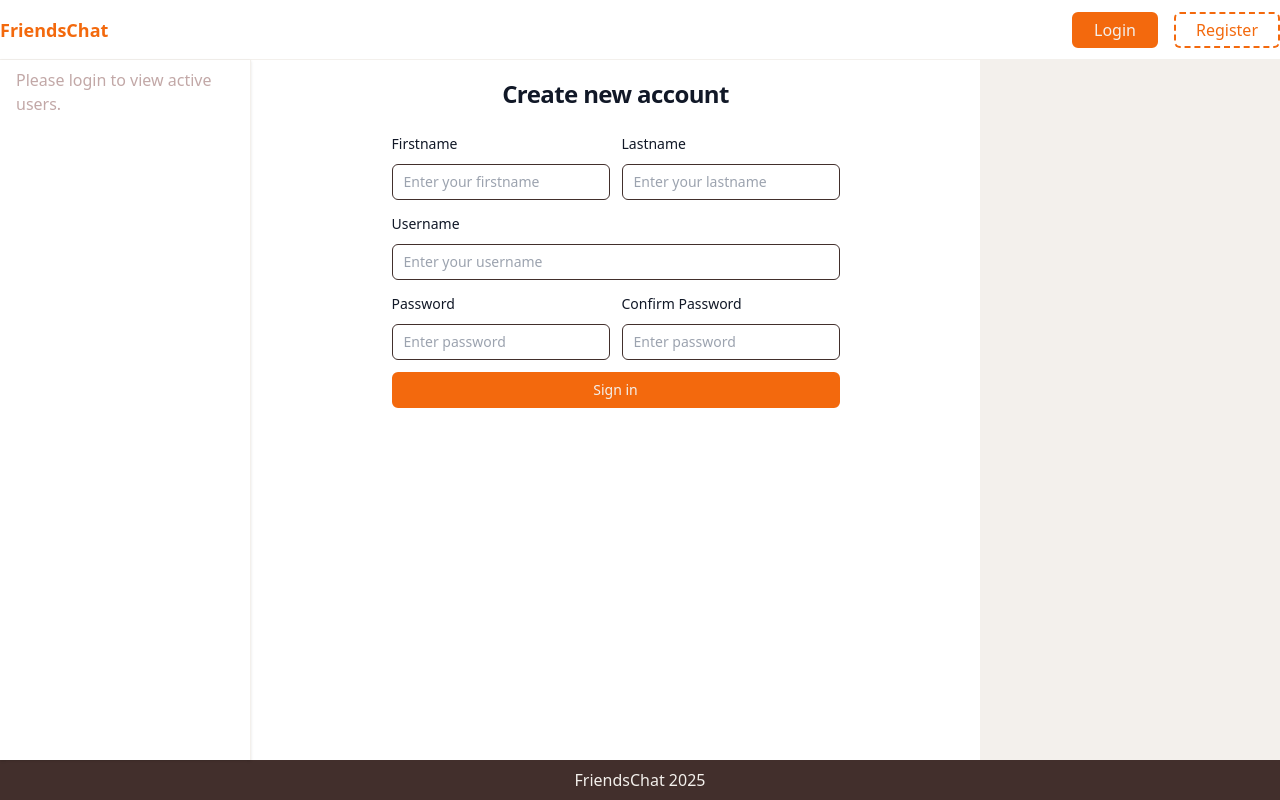
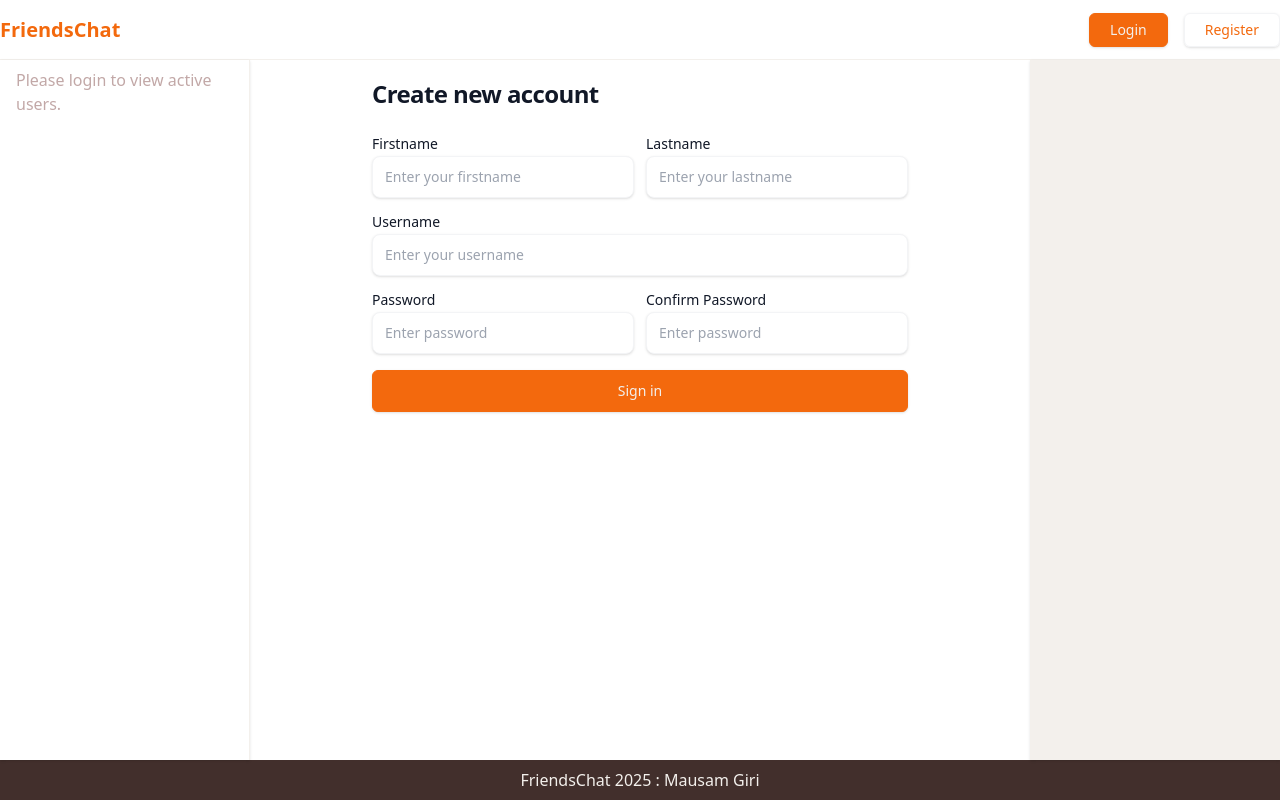
Before and after one commit to mausam-giri/Friends-DjangoChat, a Django app: template base/templates/pages/register.html in a window 1280 px wide. Run offline with Django 3.2, Linux system fonts and the light colour scheme; the template is opened without the code that fills it, so the values that code supplies are empty; some libraries are stand-ins or nearby versions.

Commit message:
update responsiveness

```diff
--- a/base/templates/layout.html
+++ b/base/templates/layout.html
@@ -45,16 +45,16 @@
       }
         @layer components {
             .btn {
-              @apply font-medium rounded-lg px-5 py-1 border-2 border-gray-100 rounded-md text-dark;
+              @apply font-medium rounded-lg px-5 py-1 border shadow border-gray-100 rounded-md text-dark;
             }
             .btn__primary {
-              @apply bg-primary text-light border-primary hover:bg-primary/90;
+              @apply border-primary bg-primary text-light hover:bg-primary/90;
             }
             .btn__outline{
                 @apply border-dashed border-primary text-primary transition-all duration-300 hover:bg-primary hover:text-white
             }
             .form__input{
-              @apply block w-full rounded-md bg-white px-3 py-1.5 text-base text-dark outline outline-1 -outline-offset-1 focus:outline focus:outline-2 focus:-outline-offset-2 focus:outline-indigo-600 sm:text-sm/6
+              @apply block w-full rounded-lg border bg-white px-3 py-2 text-base text-dark border border-gray-100 shadow focus:outline focus:outline-2 focus:-outline-offset-2 focus:outline-indigo-600 sm:text-sm/6
             }
             .message-sent{
               @apply !rounded-tr-none ml-auto bg-green-300
@@ -88,7 +88,7 @@
     </section>
 
     <footer class="w-full flex items-center justify-center bg-dark h-[40px] text-light">
-        FriendsChat 2025
+        FriendsChat 2025 : Mausam Giri
     </footer>
 
     {% block scripts %}
--- a/base/templates/navbar.html
+++ b/base/templates/navbar.html
@@ -1,20 +1,20 @@
-<div class="max-w-7xl mx-auto flex justify-between items-center h-full">
+<div class="max-w-7xl mx-auto flex justify-between items-center h-full px-4 sm:px-0">
     <div>
-        <h2 class="text-primary text-lg font-semibold">FriendsChat</h2>
+        <h2 class="text-primary text-xl font-bold">FriendsChat</h2>
     </div>
 
     {% if user.is_authenticated  %}
         <form action="{% url 'logout' %}" method="post">
             {% csrf_token %}
-            <button type="submit" class="btn btn__primary">Log Out</button>
+            <button type="submit" class="btn text-danger text-sm/6 hover:shadow-md">Log Out</button>
         </form>
         {% comment %} <div class="flex items-center">
             <a href="/login" class="btn btn__primary">Logout</a>
         </div> {% endcomment %}
     {% else %}
         <div class="flex items-center gap-4">
-            <a href="/login" class="btn btn__primary">Login</a>
-            <a href="/register" class="btn btn__outline">Register</a>
+            <a href="/login" class="btn btn__primary text-sm/6">Login</a>
+            <a href="/register" class="btn text-primary text-sm/6">Register</a>
         </div>
     {% endif %}
 </div>
--- a/base/templates/pages/chat-app.html
+++ b/base/templates/pages/chat-app.html
@@ -15,13 +15,13 @@
                         </svg>
                     </a>
                    <div class="flex items-center gap-2">
-                    <img src="https://avatar.iran.liara.run/username?username={{ friend.get_full_name }}&size=32&format=png&background=FF9800&color=ffffff" alt="" class="h-8 aspect-square drop-shadow">
+                    <img src="https://avatar.iran.liara.run/username?username={{ friend.get_full_name }}&size=32&format=png&background=FF9800&color=ffffff" alt="" class="h-8 aspect-square drop-shadow  bg-gray-200 rounded-full">
                     <h2 class="capitalize font-semibold">{{friend.get_full_name}}</h2>
                    </div>
                 </div>
             </div>
 
-            <div class="border mb-0.5 px-2 ">
+            <div class="mb-0.5 px-2 ">
 
                 {% include "components/message-area.html" %}
 
--- a/base/templates/pages/register.html
+++ b/base/templates/pages/register.html
@@ -4,22 +4,21 @@
 
 
 <div>
-    <div class="flex min-h-full flex-col justify-center px-6 py-4 lg:px-8">
-        <div class="sm:mx-auto sm:w-full sm:max-w-sm">
-          {% comment %} <img class="mx-auto h-10 w-auto" src="https://tailwindui.com/plus/img/logos/mark.svg?color=indigo&shade=600" alt="Your Company"> {% endcomment %}
-          <h2 class="text-center text-2xl/9 font-bold tracking-tight text-gray-900">Create new account</h2>
+    <div class=" w-fit sm:mx-auto sm:w-full sm:max-w-[600px] mx-auto  flex h-full flex-col justify-center px-6 py-4 lg:px-8">
+        <div>
+          <h2 class="text-2xl/9 font-bold tracking-tight text-gray-900">Create new account</h2>
         </div>
 
-        <div class="mt-2 sm:mx-auto sm:w-full sm:max-w-md">
+        <div class="mt-2 ">
 
           <form class="space-y-3" action="/register" method="POST">
             {% csrf_token %}
 
-            <div class="grid grid-cols-2 items-center gap-3">
+            <div class="grid grid-cols-2 sm:grid-cols-2 items-center gap-3">
               <div>
                 <label for="first_name" class="block text-sm/6 font-medium text-gray-900">Firstname</label>
-                <div class="mt-2">
-                  <input type="text" name="first_name" id="first_name" autocomplete="first_name" placeholder="Enter your firstname" required class="form__input">
+                <div >
+                  <input type="text" name="first_name" id="first_name" autocomplete="first_name" placeholder="Enter your firstname" required class="form__input ">
                   {% if form.first_name.errors %}
                     {{ form.first_name.errors }}
                   {% endif %}
@@ -27,7 +26,7 @@
               </div>
               <div>
                 <label for="last_name" class="block text-sm/6 font-medium text-gray-900">Lastname</label>
-                <div class="mt-2">
+                <div >
                   <input type="text" name="last_name" id="last_name" autocomplete="last_name" placeholder="Enter your lastname" required class="form__input">
                   {% if form.lastname.errors %}
                     {{ form.lastname.errors }}
@@ -38,7 +37,7 @@
 
             <div>
               <label for="username" class="block text-sm/6 font-medium text-gray-900">Username</label>
-              <div class="mt-2">
+              <div >
                 <input type="text" name="username" id="username" autocomplete="username" placeholder="Enter your username" required class="form__input">
                 {% if form.username.errors %}
                   {{ form.username.errors }}
@@ -46,10 +45,10 @@
               </div>
             </div>
 
-            <div class="grid grid-cols-2 gap-3">
+            <div class="grid grid-cols-2 sm:grid-cols-2 gap-3">
               <div>
                 <label for="password1" class="block text-sm/6 font-medium text-gray-900">Password</label>
-                <div class="mt-2">
+                <div >
                   <input type="password" name="password1" id="password1" autocomplete="current-password" placeholder="Enter password" required class="form__input">
 
                 </div>
@@ -57,7 +56,7 @@
 
               <div>
                 <label for="password2" class="block text-sm/6 font-medium text-gray-900">Confirm Password</label>
-                <div class="mt-2">
+                <div >
                   <input type="password" name="password2" id="password2" autocomplete="current-password" placeholder="Enter password" required class="form__input">
 
                 </div>
@@ -68,8 +67,8 @@
                 {{ form.password2.errors }}
               {% endif %}
             </div>
-            <div>
-              <button type="submit" class="btn btn__primary w-full text-sm/6">Sign in</button>
+            <div class="!mt-4">
+              <button type="submit" class="btn btn__primary py-2 shadow text-base w-full text-sm/6">Sign in</button>
             </div>
           </form>
         </div>
--- a/base/templates/settings-sidebar.html
+++ b/base/templates/settings-sidebar.html
@@ -1,3 +1,3 @@
-<aside class="bg-light">
-  <div class="w-[300px]"></div>
+<aside class="bg-light shadow">
+  <div class="md:w-[250px]"></div>
 </aside>
--- a/base/templates/users-sidebar.html
+++ b/base/templates/users-sidebar.html
@@ -1,17 +1,16 @@
 
-<aside class="border-r border-light shadow">
-  <div class="w-[250px]">
+<aside id="sidebar-user-list" class="transition-all duration-300 ease-in border-r border-light shadow w-[65px] md:w-[250px] {% if user.is_authenticated %} block {% else %} hidden sm:block {% endif %}">
 
     {% if user.is_authenticated %}
-      <div class="pt-2 pb-2 pl-4 border-b border-light flex items-center gap-2">
-        <button class="hover:text-secondary rounded-md flex items-center justify-center">
+      <div class="pt-2 pb-2 pl-5 border-b border-light flex items-center gap-4  ">
+        <button type="button" onclick="toggleSidebar()" class="hover:text-secondary rounded-md flex items-center justify-center h-7">
           <svg xmlns="http://www.w3.org/2000/svg" width="20" height="20" viewBox="0 0 24 24" fill="currentColor">
             <path d="M4 18L20 18" stroke="currentColor" stroke-width="2" stroke-linecap="round"/>
             <path d="M4 12L20 12" stroke="currentColor" stroke-width="2" stroke-linecap="round"/>
             <path d="M4 6L20 6" stroke="currentColor" stroke-width="2" stroke-linecap="round"/>
             </svg>
         </button>
-        <h2 class="text-lg font-medium text-highlight">Friends</h2>
+        <h2 id="sidebar-user-heading" class="flex-1 text-lg  text-highlight overflow-hidden hidden sm:block">Friends</h2>
       </div>
 
       {% comment %} https://avatar.iran.liara.run/username?username=[firstname+lastname] {% endcomment %}
@@ -20,8 +19,8 @@
         {% for friend in users %}
 
           <a href="{% url 'chat-app-user' username=friend.username %}" class="pl-4 flex gap-3 items-center border-b border-light pb-2 select-none cursor-pointer">
-            <img src="https://avatar.iran.liara.run/username?username={{ friend.get_full_name }}&size=32&format=png&background=FF9800&color=ffffff" alt="user-profile-icon" class="aspect-square w-8 h-8">
-            <h3 class="capitalize"> {{friend.get_full_name}}</h3>
+            <img src="https://avatar.iran.liara.run/username?username={{ friend.get_full_name }}&size=32&format=png&background=FF9800&color=ffffff" alt="user-profile-icon" class="aspect-square w-8 h-8 drop-shadow bg-gray-200 rounded-full">
+            <h3 id="chat-friend-name" class="capitalize transition-all duration-300 ease-in whitespace-nowrap overflow-hidden hidden sm:block"> {{friend.get_full_name}}</h3>
           </a>
 
         {% endfor %}
@@ -34,5 +33,40 @@
 
   {% endif %}
 
-  </div>
 </aside>
+
+{% block scripts %}
+<script>
+  const sidebar = document.querySelector("#sidebar-user-list");
+  const chatFriendName = document.querySelector("#chat-friend-name");
+  const sidebarHeader = document.querySelector("#sidebar-user-heading");
+
+  document.addEventListener('DOMContentLoaded', handleResize);
+
+  window.addEventListener('resize', handleResize);
+
+  function handleResize() {
+    if (window.innerWidth > 600) {
+      setSidebarState(250);
+    } else {
+      setSidebarState(65);
+    }
+  }
+
+  function toggleSidebar() {
+    const newWidth = sidebar.offsetWidth === 250 ? 65 : 250;
+    setSidebarState(newWidth);
+  }
+
+  function setSidebarState(width) {
+    sidebar.style.width = `${width}px`;
+    const displayValue = width === 250 ? "block" : "none";
+    if(sidebarHeader)
+      sidebarHeader.style.display = displayValue;
+
+    if(chatFriendName)
+      chatFriendName.style.display = displayValue;
+  }
+</script>
+
+{% endblock scripts %}
```
Also changed, not shown: base/templates/pages/login.html (+6 -17 lines), db.sqlite3.
